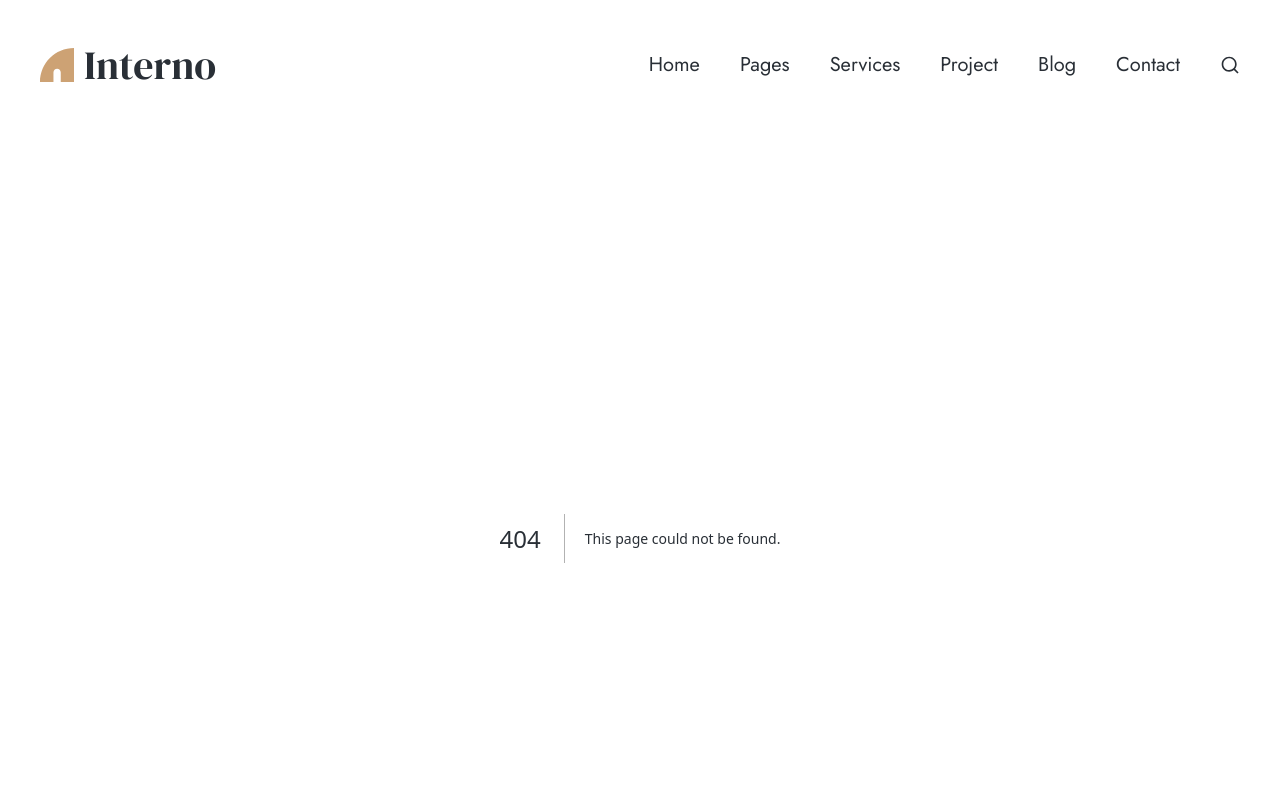
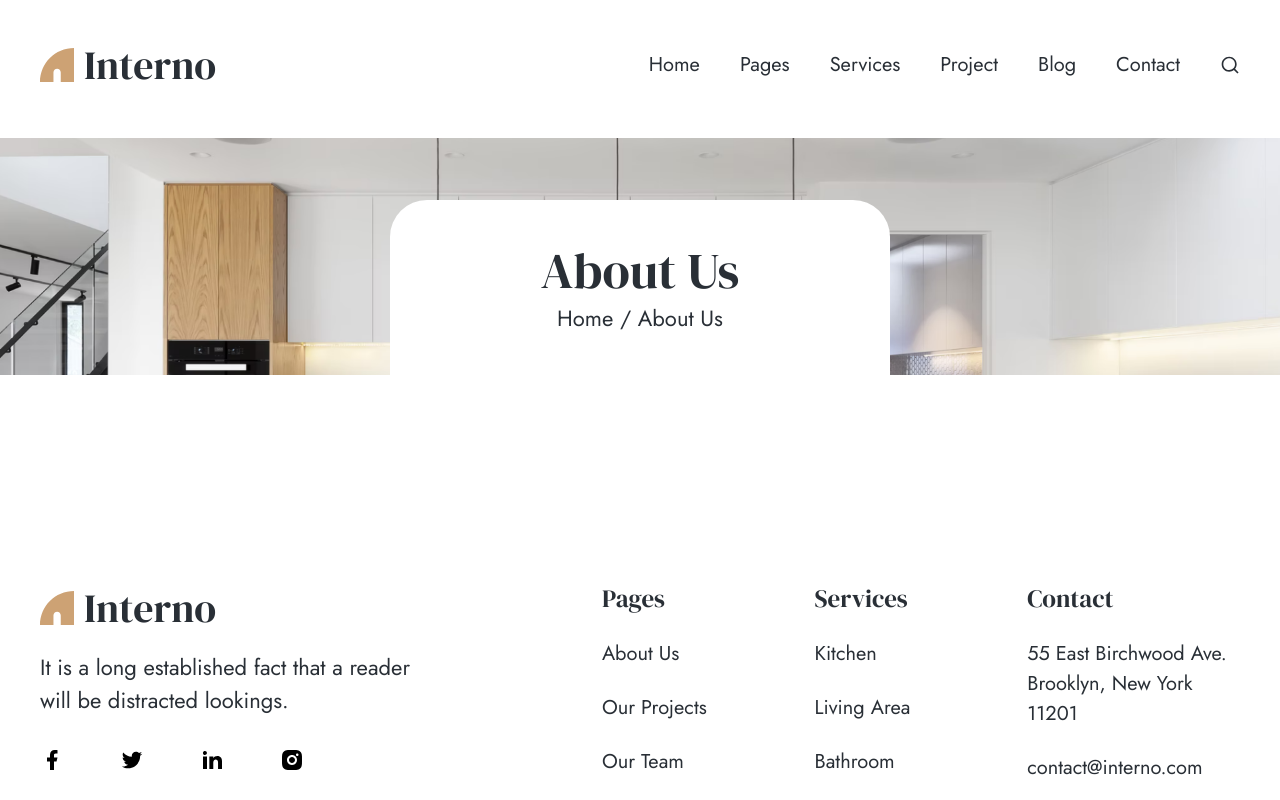
Before and after one commit to nhui98/interno-nextjs, a Next.js app: page /about in a window 1280 px wide. Before the commit this address had no page. Shown: the top 800 px of the page. Built offline with nearby package versions, Linux system fonts and the light colour scheme.

Commit message:
about banner

```diff
--- /dev/null
+++ b/src/app/about/page.tsx
@@ -0,0 +1,10 @@
+import Banner from "@/components/banner";
+import BannerImage from "../../images/about-banner.png";
+
+export default function Page() {
+  return (
+    <main>
+      <Banner image={BannerImage} title="About Us" subtitle="Home / About Us" />
+    </main>
+  );
+}
--- a/src/app/page.tsx
+++ b/src/app/page.tsx
@@ -8,7 +8,7 @@ import Projects from "@/components/home/projects";
 import Testimonials from "@/components/home/testimonials";
 import Work from "@/components/home/work";
 
-export default function Home() {
+export default function Page() {
   return (
     <main>
       <Banner />
--- /dev/null
+++ b/src/components/banner.tsx
@@ -0,0 +1,21 @@
+import Image, { StaticImageData } from "next/image";
+
+type BannerProps = {
+  image: StaticImageData;
+  title: string;
+  subtitle: string;
+};
+
+export default function Banner({ image, subtitle, title }: BannerProps) {
+  return (
+    <section className="relative">
+      <Image src={image} alt={title} />
+      <div className="absolute bottom-0 flex w-full flex-col items-center">
+        <div className="w-[500px] rounded-t-[37px] bg-white py-10">
+          <h1 className="text-center font-serif text-6xl">{title}</h1>
+          <p className="text-center text-lg">{subtitle}</p>
+        </div>
+      </div>
+    </section>
+  );
+}
```
Also changed, not shown: tsconfig.json (+6 -1 lines), src/images/about-banner.png (added).
